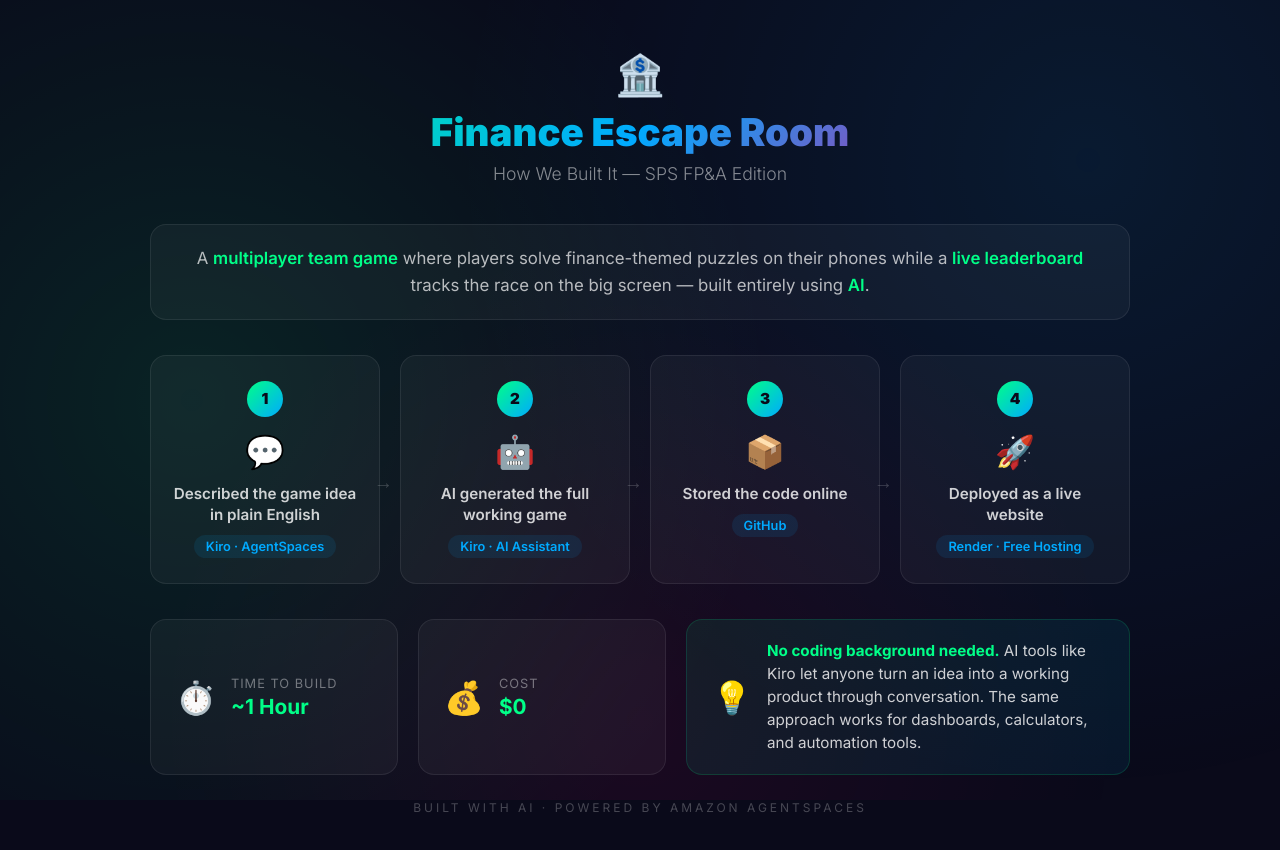
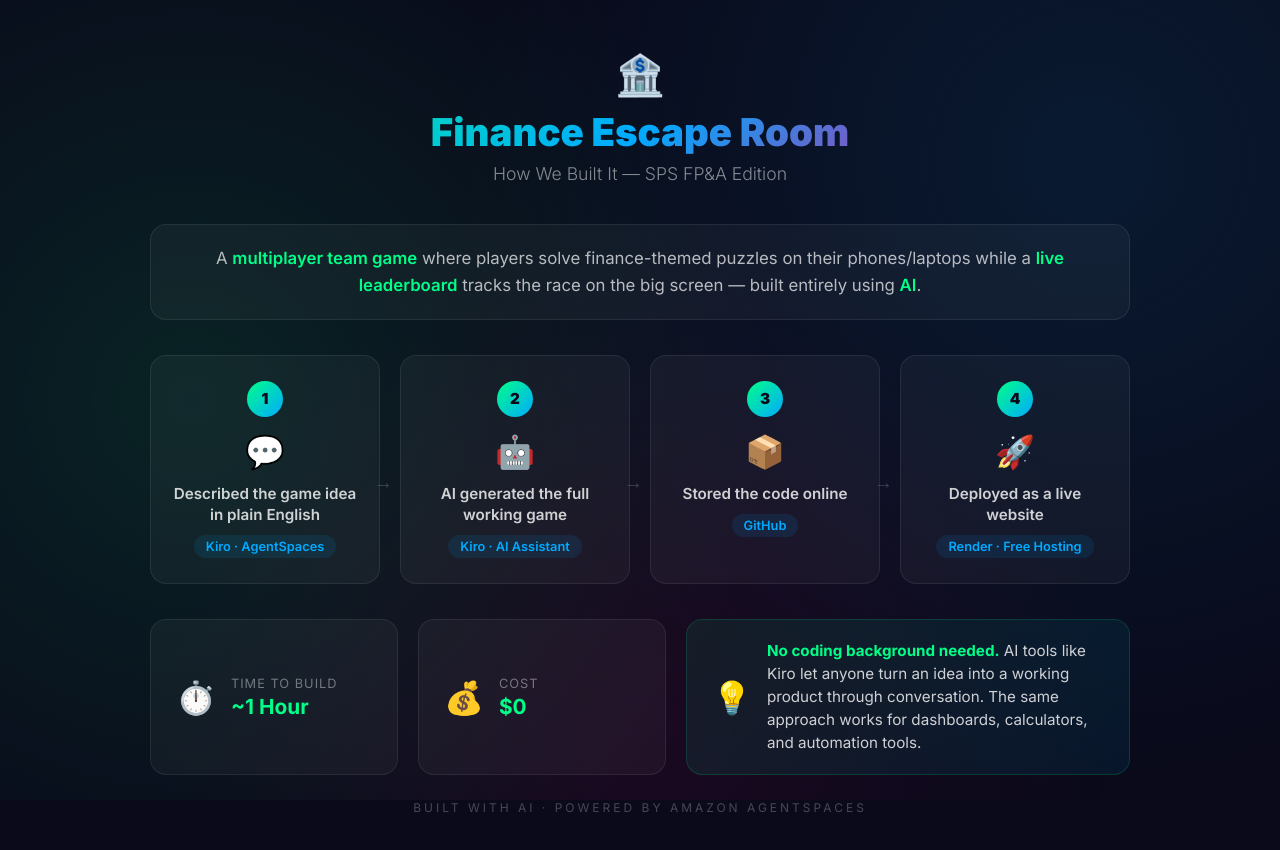
Before and after one commit to vattikutiamaresh98-rgb/finance-escape-room, a website: page public/overview.html in a window 1280 px wide. Drawn offline with Linux system fonts and the light colour scheme.

Commit message:
Update overview.html

```diff
--- a/public/overview.html
+++ b/public/overview.html
@@ -114,7 +114,7 @@
  </div>
 
  <div class="what-box">
-   <p>A <span>multiplayer team game</span> where players solve finance-themed puzzles on their phones while a <span>live leaderboard</span> tracks the race on the big screen — built entirely using <span>AI</span>.</p>
+   <p>A <span>multiplayer team game</span> where players solve finance-themed puzzles on their phones/laptops while a <span>live leaderboard</span> tracks the race on the big screen — built entirely using <span>AI</span>.</p>
  </div>
 
  <div class="steps">
```
